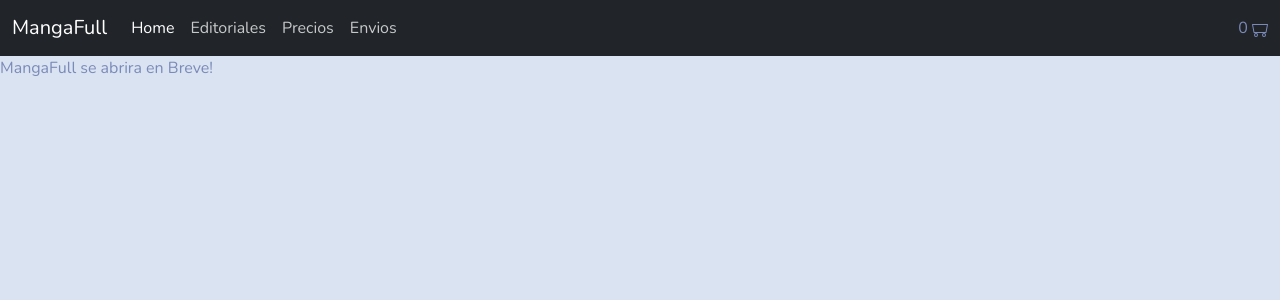
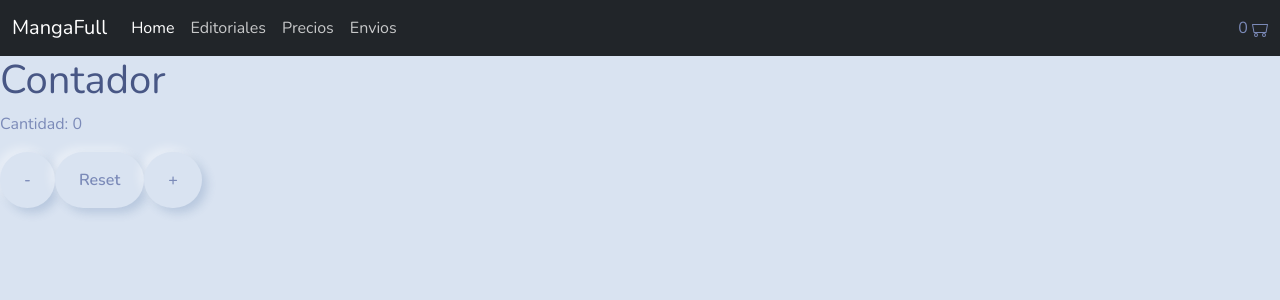
Before and after one commit to LucianoPiancatelli/Desafio-React, a React (Create React App) app: page / in a window 1280 px wide. Shown: the top 300 px of the page. Built offline with nearby package versions, Linux system fonts and the light colour scheme.

Commit message:
Update Contador

```diff
--- a/src/App.jsx
+++ b/src/App.jsx
@@ -2,6 +2,7 @@
 import './components/App.css';
 import  Nav from  './components/navbar.jsx'
 import ItemListContainer from './components/Itemlist';
+import Counter from './components/Contador';
 function App() {
   return (
     <div className="">
--- /dev/null
+++ b/src/components/Contador.jsx
@@ -0,0 +1,44 @@
+import { useState } from "react";
+import React from "react";
+import ItemListContainer from "./Itemlist";
+
+const Counter = () => {
+    const [count, setCount] = useState(0)
+    function add(){
+
+        setCount(count+1)
+
+    }
+    function substract(){
+        if (count >= 1)
+        setCount(count-1)
+
+    }
+    function reset(){
+        setCount(0)
+
+    }
+
+    return (
+        <div>
+            <div className="counterbox">
+                <h1>Contador</h1>
+                <p>Cantidad: {count} </p>
+
+
+            </div>
+            <button className="btn btn-primary" onClick={substract}> - </button>
+            <button className="btn btn-primary"onClick={reset}> Reset </button>
+            <button className="btn btn-primary"onClick={add}> + </button>
+
+        </div>
+
+
+
+
+    )
+
+
+}
+
+    export default Counter;
--- a/src/components/Itemlist.jsx
+++ b/src/components/Itemlist.jsx
@@ -1,9 +1,15 @@
  import React from "react";
+ import Counter from "./Contador";
 
  export const ItemListContainer = () => {
 
+
+
 return(
-    <div>MangaFull se abrira en Breve!</div>
+    <div> <Counter/>
+
+    </div>
+
 
 )
 
```
